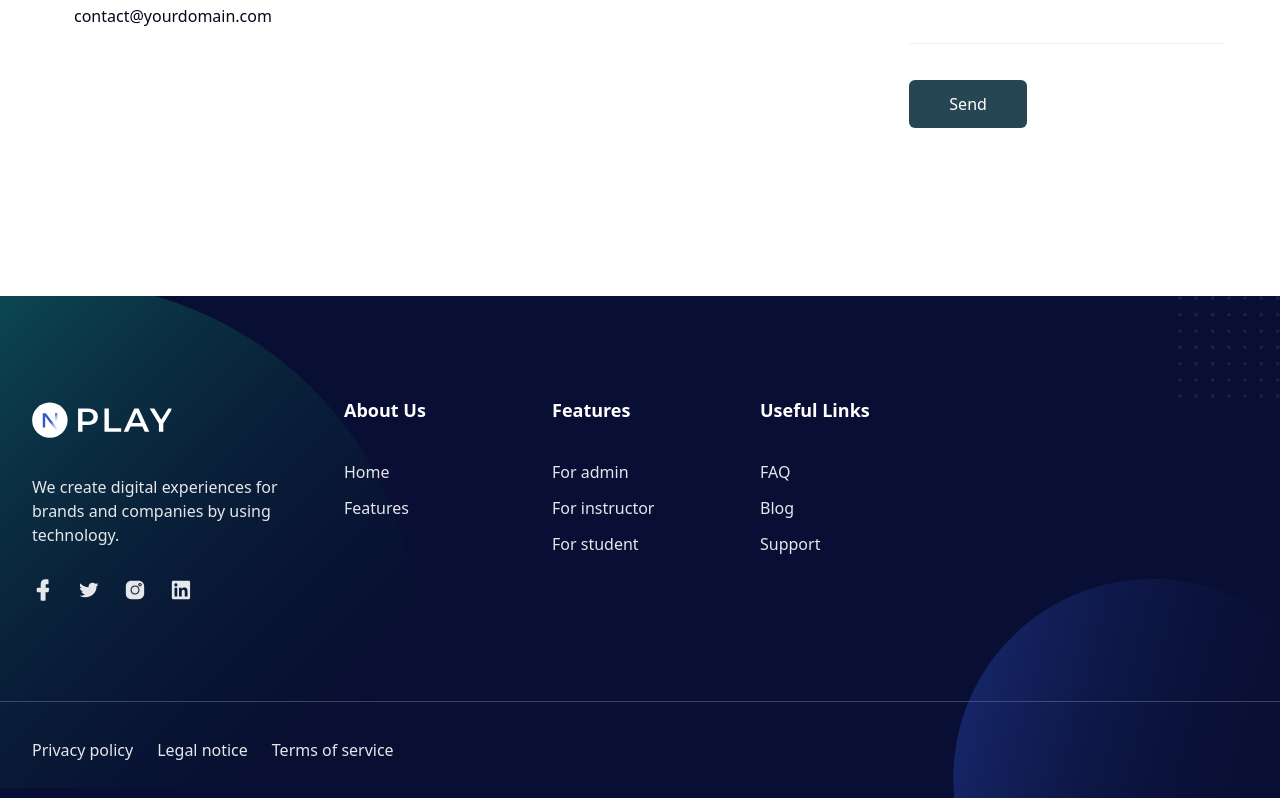
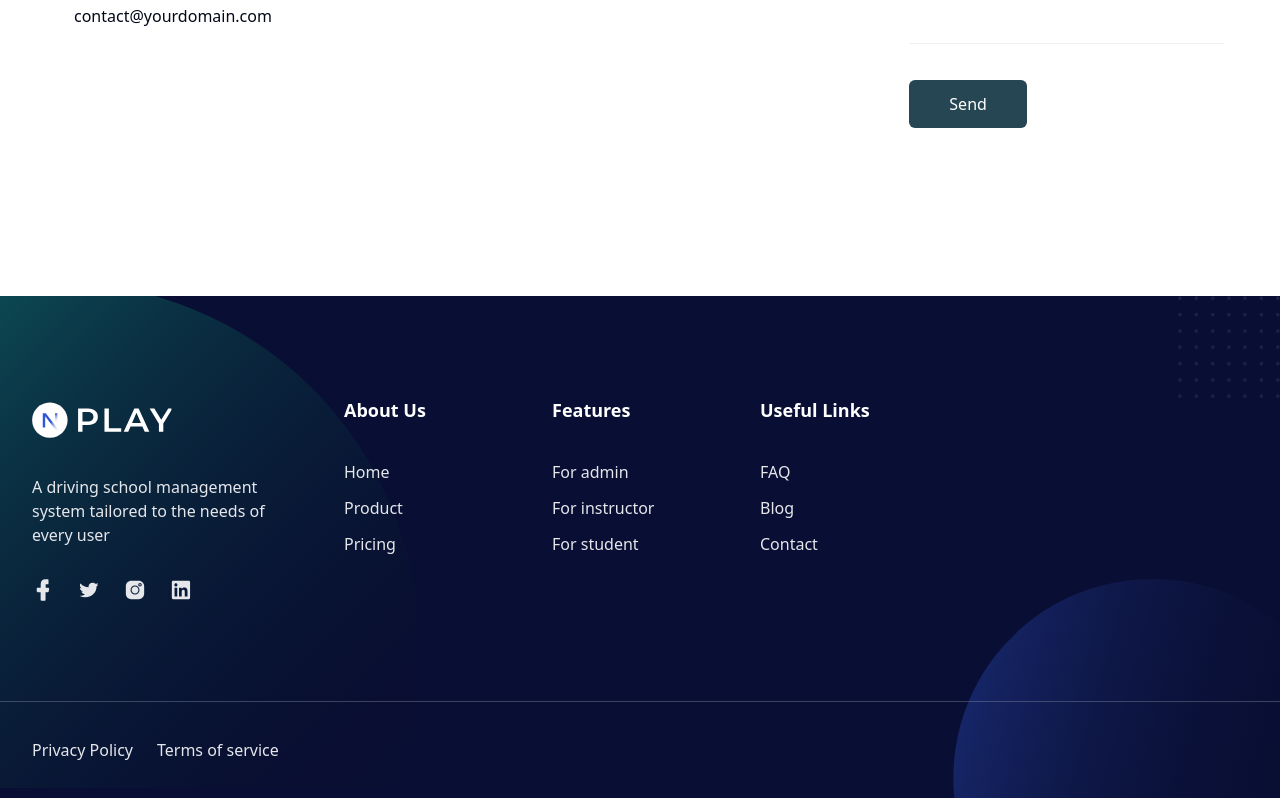
Before and after one commit to Jeden1102/osk, a Next.js app: page /en/contact in a window 1280 px wide. Shown: the part 867-1665 px from the top of the page. Built offline with nearby package versions, Linux system fonts and the light colour scheme.

Commit message:
master. Footer translation, language selector - selected laguague by default.

```diff
--- a/content/en.json
+++ b/content/en.json
@@ -55,7 +55,9 @@
     "Pricing": "Pricing",
     "Contact": "Contact",
     "Blog": "Blog",
-    "FAQ": "FAQ"
+    "FAQ": "FAQ",
+    "PrivacyPolicy": "Privacy Policy",
+    "TermsOfService": "Terms of service"
   },
   "Features": {
     "title": "About  product",
@@ -151,5 +153,11 @@
         "answer": "Yes, our software is GDPR compliant, ensuring the security of user personal data."
       }
     }
+  },
+  "Footer": {
+    "slogan": "A driving school management system tailored to the needs of every user",
+    "about_us": "About Us",
+    "features": "Features",
+    "useful_links": "Useful Links"
   }
 }
--- a/content/pl.json
+++ b/content/pl.json
@@ -55,7 +55,9 @@
     "Pricing": "Cennik",
     "Contact": "Kontakt",
     "Blog": "Blog",
-    "FAQ": "FAQ"
+    "FAQ": "FAQ",
+    "PrivacyPolicy": "Polityka prywatności",
+    "TermsOfService": "Regulamin"
   },
   "Features": {
     "title": "O produkcie",
@@ -151,5 +153,11 @@
         "answer": "Tak, nasze oprogramowanie jest zgodne z przepisami RODO, zapewniając bezpieczeństwo danych osobowych użytkowników."
       }
     }
+  },
+  "Footer": {
+    "slogan": "System zarządzania szkołą jazdy przystosowany do porzeb każdego użytkownika",
+    "about_us": "O nas",
+    "features": "Funkcjonalności",
+    "useful_links": "Inne"
   }
 }
--- a/src/components/Footer/index.tsx
+++ b/src/components/Footer/index.tsx
@@ -1,10 +1,11 @@
 import Image from "next/image";
-import Link from "next/link";
-
+import {Link} from "@/navigation";
+import { useTranslations } from "next-intl";
 const Footer = () => {
+  const t = useTranslations();
   return (
     <footer
-      className="wow fadeInUp relative z-10 bg-[#090E34] pt-20 lg:pt-[100px] text-gray-200"
+      className="wow fadeInUp relative z-10 bg-[#090E34] pt-20 lg:pt-[100px] text-gray-200 overflow-hidden"
       data-wow-delay=".15s"
     >
       <div className="container">
@@ -21,11 +22,10 @@ const Footer = () => {
                 />
               </Link>
               <p className="mb-8 max-w-[270px] text-base text-gray-7">
-                We create digital experiences for brands and companies by using
-                technology.
+                {t('Footer.slogan')}
               </p>
               <div className="-mx-3 flex items-center">
-                <a
+                <Link
                   aria-label="social link"
                   href="/#"
                   className="px-3 text-gray-7 hover:text-white"
@@ -40,8 +40,8 @@ const Footer = () => {
                   >
                     <path d="M16.294 8.86875H14.369H13.6815V8.18125V6.05V5.3625H14.369H15.8128C16.1909 5.3625 16.5003 5.0875 16.5003 4.675V1.03125C16.5003 0.653125 16.2253 0.34375 15.8128 0.34375H13.3034C10.5878 0.34375 8.69714 2.26875 8.69714 5.12187V8.1125V8.8H8.00964H5.67214C5.19089 8.8 4.74402 9.17812 4.74402 9.72812V12.2031C4.74402 12.6844 5.12214 13.1313 5.67214 13.1313H7.94089H8.62839V13.8188V20.7281C8.62839 21.2094 9.00652 21.6562 9.55652 21.6562H12.7878C12.994 21.6562 13.1659 21.5531 13.3034 21.4156C13.4409 21.2781 13.544 21.0375 13.544 20.8312V13.8531V13.1656H14.2659H15.8128C16.2596 13.1656 16.6034 12.8906 16.6721 12.4781V12.4438V12.4094L17.1534 10.0375C17.1878 9.79688 17.1534 9.52187 16.9471 9.24687C16.8784 9.075 16.569 8.90312 16.294 8.86875Z" />
                   </svg>
-                </a>
-                <a
+                </Link>
+                <Link
                   aria-label="social link"
                   href="/#"
                   className="px-3 text-gray-7 hover:text-white"
@@ -56,8 +56,8 @@ const Footer = () => {
                   >
                     <path d="M20.1236 5.91236C20.2461 5.76952 20.0863 5.58286 19.905 5.64972C19.5004 5.79896 19.1306 5.8974 18.5837 5.95817C19.2564 5.58362 19.5693 5.04828 19.8237 4.39259C19.885 4.23443 19.7 4.09092 19.5406 4.16647C18.8931 4.47345 18.1945 4.70121 17.4599 4.83578C16.7338 4.11617 15.6988 3.6665 14.5539 3.6665C12.3554 3.6665 10.5725 5.32454 10.5725 7.36908C10.5725 7.65933 10.6081 7.94206 10.6752 8.21276C7.51486 8.06551 4.6968 6.71359 2.73896 4.64056C2.60477 4.49848 2.36128 4.51734 2.27772 4.69063C2.05482 5.15296 1.93056 5.66584 1.93056 6.20582C1.93056 7.49014 2.6332 8.62331 3.70132 9.28732C3.22241 9.27293 2.76441 9.17961 2.34234 9.02125C2.13684 8.94416 1.90127 9.07964 1.92888 9.28686C2.14084 10.8781 3.42915 12.1909 5.09205 12.5011C4.75811 12.586 4.40639 12.6311 4.04253 12.6311C3.95431 12.6311 3.86685 12.6284 3.78019 12.6231C3.55967 12.6094 3.38044 12.8067 3.47499 12.9954C4.09879 14.2404 5.44575 15.1096 7.0132 15.1367C5.65077 16.13 3.93418 16.7218 2.06882 16.7218C1.83882 16.7218 1.74015 17.0175 1.9442 17.1178C3.52016 17.8924 5.31487 18.3332 7.22182 18.3332C14.545 18.3332 18.549 12.6914 18.549 7.79843C18.549 7.63827 18.545 7.47811 18.5377 7.31945C19.1321 6.92012 19.6664 6.44528 20.1236 5.91236Z" />
                   </svg>
-                </a>
-                <a
+                </Link>
+                <Link
                   aria-label="social link"
                   href="/#"
                   className="px-3 text-gray-7 hover:text-white"
@@ -74,8 +74,8 @@ const Footer = () => {
                     <path d="M14.7554 1.8335H7.24463C4.25807 1.8335 1.83334 4.25823 1.83334 7.24479V14.6964C1.83334 17.7421 4.25807 20.1668 7.24463 20.1668H14.6962C17.7419 20.1668 20.1667 17.7421 20.1667 14.7555V7.24479C20.1667 4.25823 17.7419 1.8335 14.7554 1.8335ZM11.0296 15.4948C8.51614 15.4948 6.53496 13.4545 6.53496 11.0002C6.53496 8.54586 8.54571 6.50554 11.0296 6.50554C13.4839 6.50554 15.4946 8.54586 15.4946 11.0002C15.4946 13.4545 13.5134 15.4948 11.0296 15.4948ZM17.2393 6.91952C16.9436 7.24479 16.5 7.42221 15.9973 7.42221C15.5538 7.42221 15.1102 7.24479 14.7554 6.91952C14.4301 6.59425 14.2527 6.18027 14.2527 5.67758C14.2527 5.17489 14.4301 4.79049 14.7554 4.43565C15.0807 4.08081 15.4946 3.90339 15.9973 3.90339C16.4409 3.90339 16.914 4.08081 17.2393 4.40608C17.535 4.79049 17.7419 5.23403 17.7419 5.70715C17.7124 6.18027 17.535 6.59425 17.2393 6.91952Z" />
                     <path d="M16.0276 4.96777C15.6432 4.96777 15.318 5.29304 15.318 5.67745C15.318 6.06186 15.6432 6.38713 16.0276 6.38713C16.412 6.38713 16.7373 6.06186 16.7373 5.67745C16.7373 5.29304 16.4416 4.96777 16.0276 4.96777Z" />
                   </svg>
-                </a>
-                <a
+                </Link>
+                <Link
                   aria-label="social link"
                   href="/#"
                   className="px-3 text-gray-7 hover:text-white"
@@ -90,31 +90,39 @@ const Footer = () => {
                   >
                     <path d="M18.8065 1.8335H3.16399C2.42474 1.8335 1.83334 2.42489 1.83334 3.16414V18.8362C1.83334 19.5459 2.42474 20.1668 3.16399 20.1668H18.7473C19.4866 20.1668 20.078 19.5754 20.078 18.8362V3.13457C20.1371 2.42489 19.5457 1.8335 18.8065 1.8335ZM7.24464 17.4168H4.55379V8.69371H7.24464V17.4168ZM5.88443 7.48135C4.99733 7.48135 4.31721 6.77167 4.31721 5.91414C4.31721 5.05661 5.0269 4.34694 5.88443 4.34694C6.74196 4.34694 7.45163 5.05661 7.45163 5.91414C7.45163 6.77167 6.8011 7.48135 5.88443 7.48135ZM17.4463 17.4168H14.7554V13.1883C14.7554 12.183 14.7258 10.8523 13.336 10.8523C11.9167 10.8523 11.7097 11.976 11.7097 13.0996V17.4168H9.01884V8.69371H11.6506V9.90608H11.6801C12.0645 9.1964 12.9221 8.48672 14.2527 8.48672C17.0027 8.48672 17.5054 10.2609 17.5054 12.6856V17.4168H17.4463Z" />
                   </svg>
-                </a>
+                </Link>
               </div>
             </div>
           </div>
           <div className="w-full px-4 sm:w-1/2 md:w-1/2 lg:w-2/12 xl:w-2/12">
             <div className="mb-10 w-full">
               <h4 className="mb-9 text-lg font-semibold text-white">
-                About Us
+                {t('Footer.about_us')}
               </h4>
               <ul>
                 <li>
-                  <a
-                    href="/#"
+                  <Link
+                    href="/"
                     className="mb-3 inline-block text-base text-gray-7 hover:text-primary"
                   >
-                    Home
-                  </a>
+                {t('Navigation.Home')}
+                  </Link>
                 </li>
                 <li>
-                  <a
-                    href="/#"
+                  <Link
+                    href="/product"
                     className="mb-3 inline-block text-base text-gray-7 hover:text-primary"
                   >
-                    Features
-                  </a>
+                {t('Navigation.Product')}
+                  </Link>
+                </li>
+                <li>
+                  <Link
+                    href="/product"
+                    className="mb-3 inline-block text-base text-gray-7 hover:text-primary"
+                  >
+                {t('Navigation.Pricing')}
+                  </Link>
                 </li>
               </ul>
             </div>
@@ -122,32 +130,32 @@ const Footer = () => {
           <div className="w-full px-4 sm:w-1/2 md:w-1/2 lg:w-3/12 xl:w-2/12">
             <div className="mb-10 w-full">
               <h4 className="mb-9 text-lg font-semibold text-white">
-                Features
+              {t('Footer.features')}
               </h4>
               <ul>
                 <li>
-                  <a
+                  <Link
                     href="/#"
                     className="mb-3 inline-block text-base text-gray-7 hover:text-primary"
                   >
-                    For admin
-                  </a>
+              {t('Features.for_admin')}
+                  </Link>
                 </li>
                 <li>
-                  <a
+                  <Link
                     href="/#"
                     className="mb-3 inline-block text-base text-gray-7 hover:text-primary"
                   >
-                    For instructor
-                  </a>
+              {t('Features.for_instructor')}
+                  </Link>
                 </li>
                 <li>
-                  <a
+                  <Link
                     href="/#"
                     className="mb-3 inline-block text-base text-gray-7 hover:text-primary"
                   >
-                    For student
-                  </a>
+              {t('Features.for_student')}
+                  </Link>
                 </li>
               </ul>
             </div>
@@ -155,32 +163,32 @@ const Footer = () => {
           <div className="w-full px-4 md:w-2/3 lg:w-6/12 xl:w-3/12">
             <div className="mb-10 w-full">
               <h4 className="mb-9 text-lg font-semibold text-white">
-                Useful Links
+              {t('Footer.useful_links')}
               </h4>
               <ul>
                 <li>
-                  <a
-                    href="/#"
+                  <Link
+                    href="/faq"
                     className="mb-3 inline-block text-base text-gray-7 hover:text-primary"
                   >
-                    FAQ
-                  </a>
+                {t('Navigation.FAQ')}
+                  </Link>
                 </li>
                 <li>
-                  <a
-                    href="/#"
+                  <Link
+                    href="/blog"
                     className="mb-3 inline-block text-base text-gray-7 hover:text-primary"
                   >
-                    Blog
-                  </a>
+                {t('Navigation.Blog')}
+                  </Link>
                 </li>
                 <li>
-                  <a
-                    href="/#"
+                  <Link
+                    href="/contact"
                     className="mb-3 inline-block text-base text-gray-7 hover:text-primary"
                   >
-                    Support
-                  </a>
+                {t('Navigation.Contact')}
+                  </Link>
                 </li>
               </ul>
             </div>
@@ -194,24 +202,18 @@ const Footer = () => {
             <div className="w-full px-4 md:w-2/3 lg:w-1/2">
               <div className="my-1">
                 <div className="-mx-3 flex items-center justify-center md:justify-start">
-                  <a
-                    href="/#"
+                  <Link
+                    href="/privacy-policy"
                     className="px-3 text-base text-gray-7 hover:text-white hover:underline"
                   >
-                    Privacy policy
-                  </a>
-                  <a
-                    href="/#"
+                {t('Navigation.PrivacyPolicy')}
+                  </Link>
+                  <Link
+                    href="/terms-of-service"
                     className="px-3 text-base text-gray-7 hover:text-white hover:underline"
                   >
-                    Legal notice
-                  </a>
-                  <a
-                    href="/#"
-                    className="px-3 text-base text-gray-7 hover:text-white hover:underline"
-                  >
-                    Terms of service
-                  </a>
+                {t('Navigation.TermsOfService')}
+                  </Link>
                 </div>
               </div>
             </div>
--- a/src/components/LanguageSelector/index.tsx
+++ b/src/components/LanguageSelector/index.tsx
@@ -44,7 +44,7 @@ const LangSwitcher: React.FC = () => {
           onClick={() => setIsOptionsExpanded(!isOptionsExpanded)}
           onBlur={() => setIsOptionsExpanded(false)}
         >
-          Language
+          {lang.toUpperCase()}
           <IoChevronDownOutline
             className={`transition-all ${isOptionsExpanded ? "rotate-180" : "rotate-0"}`}
           />
```
